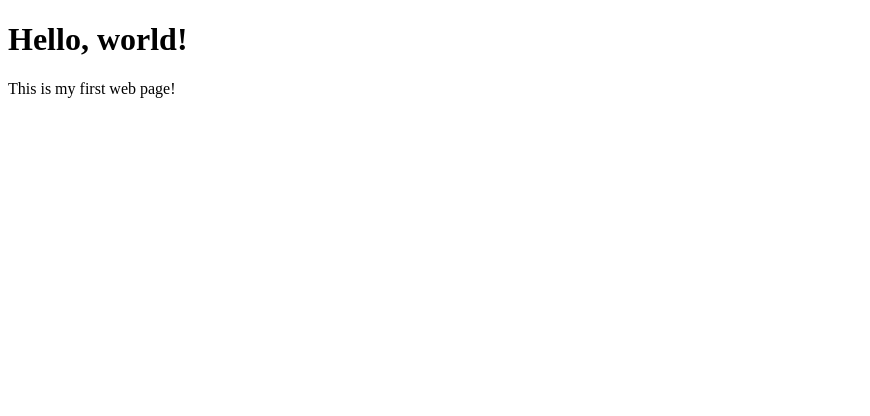
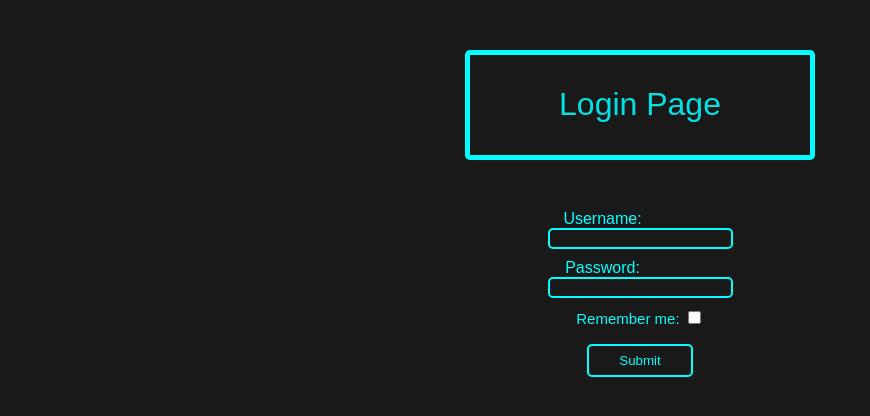
Before and after one commit to 0niDev/Courses, a plain HTML site: page web/1.html in a window 1280 px wide. Shown: the whole page, without its empty margins (0-870 px from the left). Drawn offline with Linux system fonts and the light colour scheme; a web font is replaced by a local one.

Commit message:
login page

```diff
--- a/web/1.html
+++ b/web/1.html
@@ -4,11 +4,33 @@
     <meta charset="UTF-8">
     <meta http-equiv="X-UA-Compatible" content="IE=edge">
     <meta name="viewport" content="width=device-width, initial-scale=1.0">
-    <title>Hello, world!</title>
+    <link rel="preconnect" href="https://fonts.googleapis.com">
+    <link rel="preconnect" href="https://fonts.gstatic.com" crossorigin>
+    <link href="https://fonts.googleapis.com/css2?family=Ysabeau&display=swap" rel="stylesheet">
+    <title>Login Page | Oni</title>
+    <link rel="stylesheet" href="style.css">
+
+
 </head>
 <body>
-    <h1>Hello, world!</h1>
-    <p>This is my first web page!</p>
-    <script src="main.js"></script>
+    <div class="container">
+    <h1 id="heading">Login Page</h1>
+    </div>
+    <form>
+        <div>
+            <label for="username" id="username_name">Username:</label>
+            <br>
+            <input type="text" id="username">
+            <br>
+            <label for="Password" id="password_name">Password: </label>
+            <br>
+            <input type="password" id="password">
+            <br>
+            <label for="input" id="remember_name">Remember me: </label>
+            <input type="checkbox" id="remember">
+            <br>
+            <input type="submit" id="submit">
+        </div>
+    </form>
 </body>
 </html>
--- /dev/null
+++ b/web/style.css
@@ -0,0 +1,81 @@
+*{
+    color: aliceblue;
+    text-align: center;
+    font-family: 'Ysabeau', sans-serif;
+    font-weight: 400;
+}
+
+body{
+    background-color: rgba(0, 0, 0, 0.9);
+}
+
+#heading{
+    color: rgba(0, 255, 255, 0.87);
+    text-align: center;
+}
+
+.container {
+    text-align: center;
+    margin: 50px auto;
+    width: 320px;
+    padding: 10px;
+    border: 5px solid aqua;
+    border-radius: 5px;
+}
+
+#username_name{
+    color: aqua;
+    margin-right: 75px;
+}
+#username {
+    margin-bottom: 10px;
+    color: aqua;
+    background-color: rgba(0, 0, 0, 0);
+    border: 2px;
+    border-style: solid;
+    border-radius: 5px;
+    border-color: aqua;
+}
+
+#password_name{
+    color: aqua;
+    margin-right: 75px;
+
+}
+#password {
+    margin-bottom: 10px;
+    color: aqua;
+    background-color: rgba(0, 0, 0, 0);
+    border: 2px;
+    border-style: solid;
+    border-radius: 5px;
+    border-color: aqua;
+}
+#remember_name {
+    color: aqua;
+    font-size: 15px;
+    margin-bottom: 10px;
+}
+#remember{
+    margin-bottom: 20px;
+    color: aqua;
+    background-color: aqua;
+}
+
+
+#submit {
+    color: aqua;
+    background-color: rgba(0, 0, 0, 0);
+    border: 2px solid aqua;
+    border-radius: 5px;
+    padding: 7px 30px;
+    transition: 0.3s;
+}
+
+#submit:hover {
+    color: rgba(0, 0, 0, 0.9);
+    font-weight: 900;
+    background-color: aqua;
+    border-style: none;
+    transition: 0.3s;
+}
```
